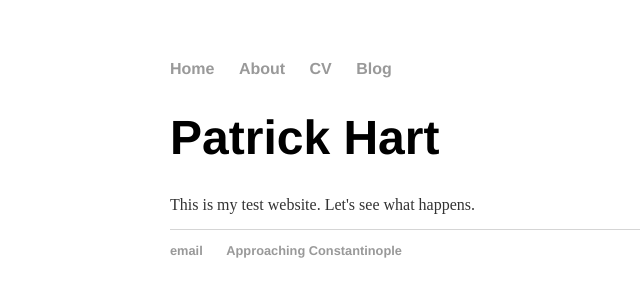
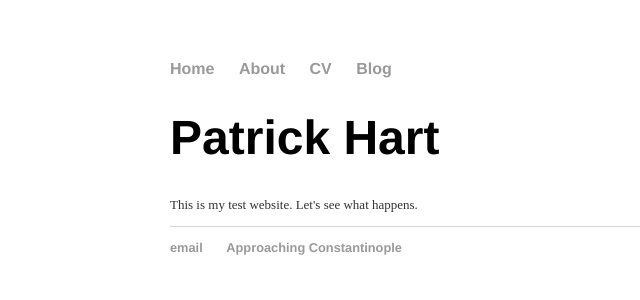
Before and after one commit to scassacocchi/scassacocchi.github.io, a Jekyll site: the page built from index.html, in a window 1280 px wide. Shown: the top 300 px of the page, without its empty margins (22-662 px from the left). Built offline with Jekyll 4.4.1, drawn with Linux system fonts in a browser that asks for light colours.

Commit message:
Update main.css

```diff
--- a/css/main.css
+++ b/css/main.css
@@ -24,8 +24,7 @@ h1 {
     font-family:'Helvetica', 'Arial', 'Sans-Serif';
 }
 p {
-    font-size: 1em;
-    line-height: 1em;
+    font-size: 13px;
     color: #333;
 }
 footer {
```
